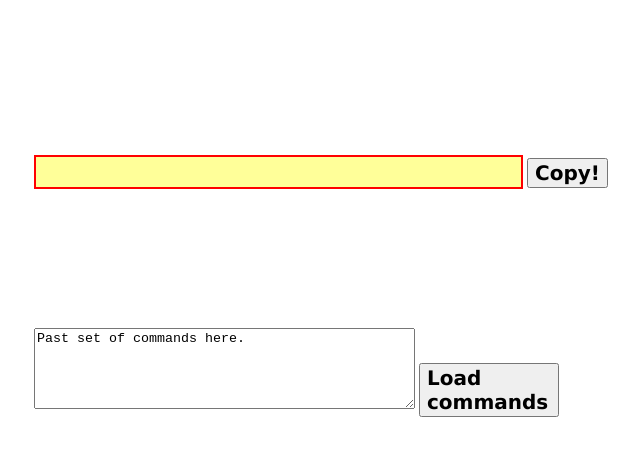
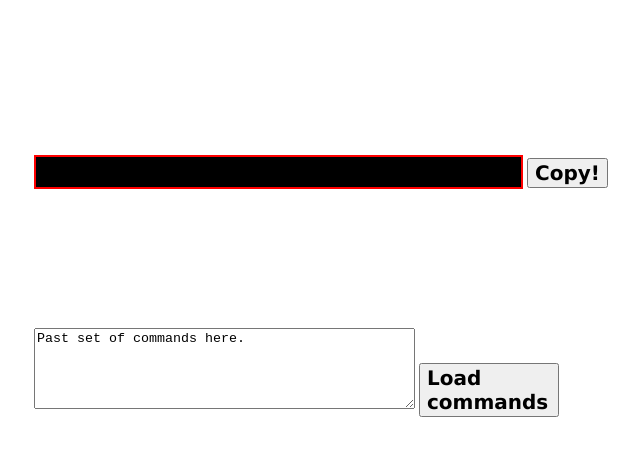
Before and after one commit to CrazyBudda/Crawler, a plain HTML site: page list_crawler_v2.html in a window 1280 px wide. Shown: the whole page, without its empty margins (132-772 px from the left). Drawn offline with Linux system fonts and the light colour scheme.

Commit message:
Black CSS for the "Copy" input field

```diff
--- a/list_crawler_v2.html
+++ b/list_crawler_v2.html
@@ -94,10 +94,10 @@
 	font-family: Arial, Helvetica, sans-serif;
 	font-size: 24px;
 	font-weight: bold;
-	color: #090;
+	color: #FFF;
 	text-align: left;
 	border-color: #F00;
-	background-color: #FF9;
+	background-color: #000;
 	border-style: solid;
 	padding-left: 5px;
 }
```
Also changed, not shown: Brocade ADX1000.txt (added), dell_PC_5548.txt (added).
